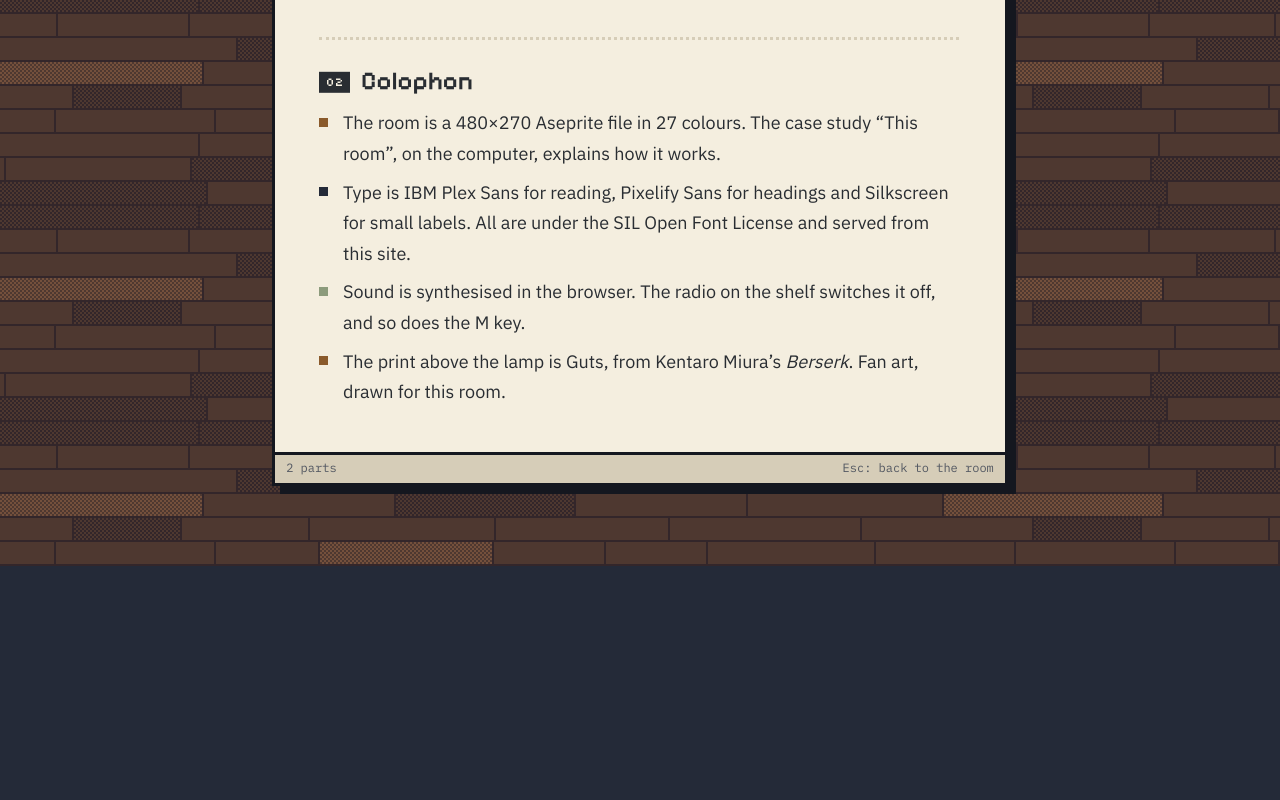
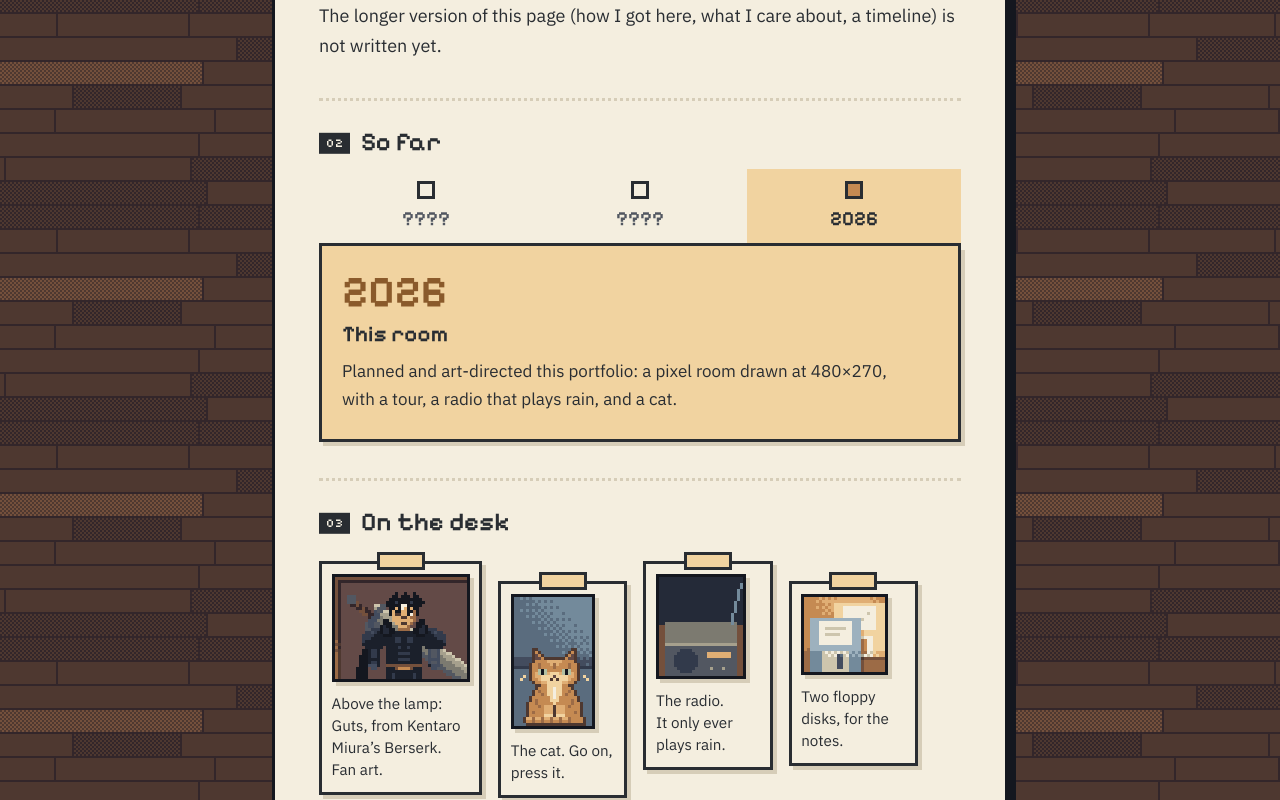
Before and after one commit to TraFost/pixel, a Next.js app: page /about in a window 1280 px wide. Shown: the part 420-1220 px from the top of the page. Before the commit the page ends 986 px from the top, so only its background shows below. Built offline with nearby package versions, Linux system fonts and the light colour scheme.

Commit message:
feat: add scrapbook timeline and keepsakes to about

```diff
--- a/app/about/page.tsx
+++ b/app/about/page.tsx
@@ -1,27 +1,41 @@
 import type { Metadata } from 'next';
-import { AboutBody, Screen } from '@/components/sections';
+import room from '@/components/room/room.json';
+import { Keepsakes, Timeline } from '@/components/About';
+import { Reader } from '@/components/Reader';
+import { Screen, Sprite } from '@/components/sections';
+import { site } from '@/content/site';
 
 export const metadata: Metadata = { title: 'About', description: 'Who is at the desk, and how the desk was made.' };
 
 export default function About() {
   return (
-    <Screen section="about" title="About" status="2 parts">
-      <div className="prose">
+    <Screen section="about" title="About" lede="A scrapbook, kept in the notebook on the desk." sprite={<Sprite box={room.hotspots.about} scale={3} />} status="4 pages">
+      <Reader>
         <section className="chapter">
           <h2><span className="num" aria-hidden>01</span>At the desk</h2>
-          <AboutBody />
+          <div className="prose">{site.about.map(p => <p key={p}>{p}</p>)}</div>
         </section>
 
         <section className="chapter">
-          <h2><span className="num" aria-hidden>02</span>Colophon</h2>
-          <ul className="squares">
+          <h2><span className="num" aria-hidden>02</span>So far</h2>
+          <Timeline />
+        </section>
+
+        <section className="chapter">
+          <h2><span className="num" aria-hidden>03</span>On the desk</h2>
+          <Keepsakes />
+        </section>
+
+        <section className="chapter">
+          <h2><span className="num" aria-hidden>04</span>Colophon</h2>
+          <ul className="squares prose">
             <li>The room is a 480×270 Aseprite file in 27 colours. The case study “This room”, on the computer, explains how it works.</li>
             <li>Type is IBM Plex Sans for reading, Pixelify Sans for headings and Silkscreen for small labels. All are under the SIL Open Font License and served from this site.</li>
             <li>Sound is synthesised in the browser. The radio on the shelf switches it off, and so does the M key.</li>
             <li>The print above the lamp is Guts, from Kentaro Miura’s <cite>Berserk</cite>. Fan art, drawn for this room.</li>
           </ul>
         </section>
-      </div>
+      </Reader>
     </Screen>
   );
 }
--- /dev/null
+++ b/components/About.module.css
@@ -0,0 +1,136 @@
+.track {
+  display: flex;
+  overflow-x: auto;
+  border-bottom: 3px solid var(--c-ink);
+  scrollbar-width: none;
+}
+.track button {
+  flex: 1 0 6.5rem;
+  display: grid;
+  justify-items: center;
+  gap: 0.6rem;
+  min-height: 44px;
+  padding: 0.75rem 0.5rem 0.9rem;
+  font: 600 1.25rem/1 var(--font-display), sans-serif;
+  color: var(--muted);
+  background: none;
+  border: 0;
+  cursor: pointer;
+}
+.track i {
+  width: 18px;
+  height: 18px;
+  background: var(--c-paper);
+  border: 3px solid var(--c-ink);
+}
+.track button:hover {
+  color: var(--c-ink);
+}
+.track button:hover i {
+  translate: 0 -3px;
+}
+.track button[aria-selected='true'] {
+  color: var(--c-ink);
+  background: var(--c-cream);
+}
+.track button[aria-selected='true'] i {
+  background: var(--c-amber);
+}
+
+.memory {
+  padding: 1.5rem 1.25rem 1.6rem;
+  background: var(--c-cream);
+  border: 3px solid var(--c-ink);
+  border-top: 0;
+  box-shadow: 4px 4px 0 var(--rule);
+  animation: turn 0.2s steps(4);
+}
+.memory[data-blank] {
+  background: none;
+  border-style: dashed;
+  box-shadow: none;
+}
+.memory[data-blank] p:last-child {
+  color: var(--muted);
+}
+.when {
+  margin: 0;
+  font: 600 2.75rem/1 var(--font-display), sans-serif;
+  color: var(--accent);
+}
+.memory h3 {
+  margin: 0.4rem 0 0.6rem;
+  font: 600 1.4rem/1.2 var(--font-display), sans-serif;
+}
+.memory p:last-child {
+  max-width: 36rem;
+  margin: 0;
+}
+
+/* Prints pinned to the page with a strip of tape. Pixel art stays unrotated so it stays sharp. */
+.keepsakes {
+  display: flex;
+  flex-wrap: wrap;
+  align-items: flex-start;
+  gap: 1.75rem 1rem;
+  margin: 0;
+  padding: 0.75rem 0 0;
+  list-style: none;
+}
+.keepsakes li {
+  position: relative;
+  width: min-content;
+  padding: 0.6rem 0.6rem 0.75rem;
+  background: var(--c-paper);
+  border: 3px solid var(--c-ink);
+  box-shadow: 4px 4px 0 var(--rule);
+}
+.keepsakes li:nth-child(even) {
+  margin-top: 1.25rem;
+}
+.keepsakes li::before {
+  content: '';
+  position: absolute;
+  top: -0.75rem;
+  left: calc(50% - 1.5rem);
+  width: 3rem;
+  height: 1.1rem;
+  background: var(--c-cream);
+  border: 3px solid var(--c-ink);
+}
+.keepsakes li:hover {
+  translate: 0 -4px;
+  box-shadow: 4px 8px 0 var(--rule);
+}
+.keepsakes button {
+  display: block;
+  padding: 0;
+  background: none;
+  border: 0;
+  cursor: pointer;
+}
+.keepsakes button:active {
+  translate: 2px 2px;
+}
+.keepsakes p {
+  min-width: 6.5rem;
+  margin: 0.6rem 0 0;
+  font-size: 0.95rem;
+  line-height: 1.45;
+}
+
+@keyframes turn {
+  from { opacity: 0; translate: 0.75rem 0; }
+}
+
+@media (prefers-reduced-motion: no-preference) {
+  .track i,
+  .keepsakes li {
+    transition: translate 0.12s steps(3), box-shadow 0.12s steps(3);
+  }
+}
+@media (prefers-reduced-motion: reduce) {
+  .memory {
+    animation: none;
+  }
+}
--- /dev/null
+++ b/components/About.tsx
@@ -0,0 +1,62 @@
+'use client';
+
+import { useState, type KeyboardEvent } from 'react';
+import { Sprite } from '@/components/sections';
+import { timeline } from '@/content/site';
+import { play } from '@/lib/sound';
+import room from '@/components/room/room.json';
+import s from './About.module.css';
+
+export function Timeline() {
+  const [at, setAt] = useState(timeline.length - 1);
+  const entry = timeline[at];
+
+  const onKeyDown = (e: KeyboardEvent<HTMLDivElement>) => {
+    const step = e.key === 'ArrowRight' ? 1 : e.key === 'ArrowLeft' ? -1 : 0;
+    if (!step) return;
+    const next = (at + step + timeline.length) % timeline.length;
+    e.preventDefault();
+    setAt(next);
+    e.currentTarget.querySelectorAll('button')[next].focus();
+  };
+
+  return (
+    <div className={s.timeline}>
+      <div className={s.track} role="tablist" aria-label="Timeline" onKeyDown={onKeyDown}>
+        {timeline.map((t, i) => (
+          <button key={t.title} type="button" role="tab" id={`when-${i}`} aria-selected={i === at} aria-controls="memory" tabIndex={i === at ? 0 : -1} onClick={() => { setAt(i); play('page'); }}>
+            <i aria-hidden />
+            {t.when || '????'}
+          </button>
+        ))}
+      </div>
+      <div key={at} id="memory" className={s.memory} role="tabpanel" aria-labelledby={`when-${at}`} data-blank={!entry.text || undefined}>
+        <p className={s.when}>{entry.when || '????'}</p>
+        <h3>{entry.title}</h3>
+        <p>{entry.text || 'This page of the scrapbook is still blank. The story is coming.'}</p>
+      </div>
+    </div>
+  );
+}
+
+const KEEPSAKES = [
+  { box: room.crops.print, text: 'Above the lamp: Guts, from Kentaro Miura’s Berserk. Fan art.' },
+  { box: room.hotspots.cat, text: 'The cat. Go on, press it.', meows: true },
+  { box: room.hotspots.radio, text: 'The radio. It only ever plays rain.' },
+  { box: room.hotspots.notes, text: 'Two floppy disks, for the notes.' },
+];
+
+export function Keepsakes() {
+  return (
+    <ul className={s.keepsakes}>
+      {KEEPSAKES.map(k => (
+        <li key={k.text}>
+          {k.meows
+            ? <button type="button" aria-label="The cat: press for a meow" onClick={() => play('meow')}><Sprite box={k.box} scale={3} /></button>
+            : <Sprite box={k.box} scale={3} />}
+          <p>{k.text}</p>
+        </li>
+      ))}
+    </ul>
+  );
+}
--- a/components/sections.tsx
+++ b/components/sections.tsx
@@ -75,11 +75,6 @@ export function Prose({ blocks }: { blocks: Block[] }) {
 
 const ICONS = ['var(--c-amber)', 'var(--c-night)', 'var(--c-sage)'];
 const icon = (i: number) => <i aria-hidden className="ico" style={{ background: ICONS[i % ICONS.length] }} />;
-export function AboutBody() {
-  return <>{site.about.map(p => <p key={p}>{p}</p>)}</>;
-}
-
-
 export function ContactList() {
   const links = [
     site.email && { label: 'Email', href: `mailto:${site.email}`, text: site.email },
--- a/content/site.ts
+++ b/content/site.ts
@@ -17,6 +17,13 @@ export const site = {
   ],
 };
 
+// The About timeline, oldest first. An empty `when` or `text` shows as not written yet.
+export const timeline: { when: string; title: string; text: string }[] = [
+  { when: '', title: 'Meeting transcription and speaker attribution', text: '' }, // DRAFT: date and story to come
+  { when: '', title: 'A sales agent with retrieval', text: '' }, // DRAFT: date and story to come
+  { when: '2026', title: 'This room', text: 'Planned and art-directed this portfolio: a pixel room drawn at 480×270, with a tour, a radio that plays rain, and a cat.' },
+];
+
 export const sections = [
   { key: 'work', href: '/work', title: 'Work', object: 'the computer', file: 'WORK.EXE', loading: 'Booting WORK.EXE', sfx: 'crt' },
   { key: 'notes', href: '/notes', title: 'Notes', object: 'the floppy disks', file: 'A:\\NOTES', loading: 'Reading disk A:', sfx: 'floppy' },
```
